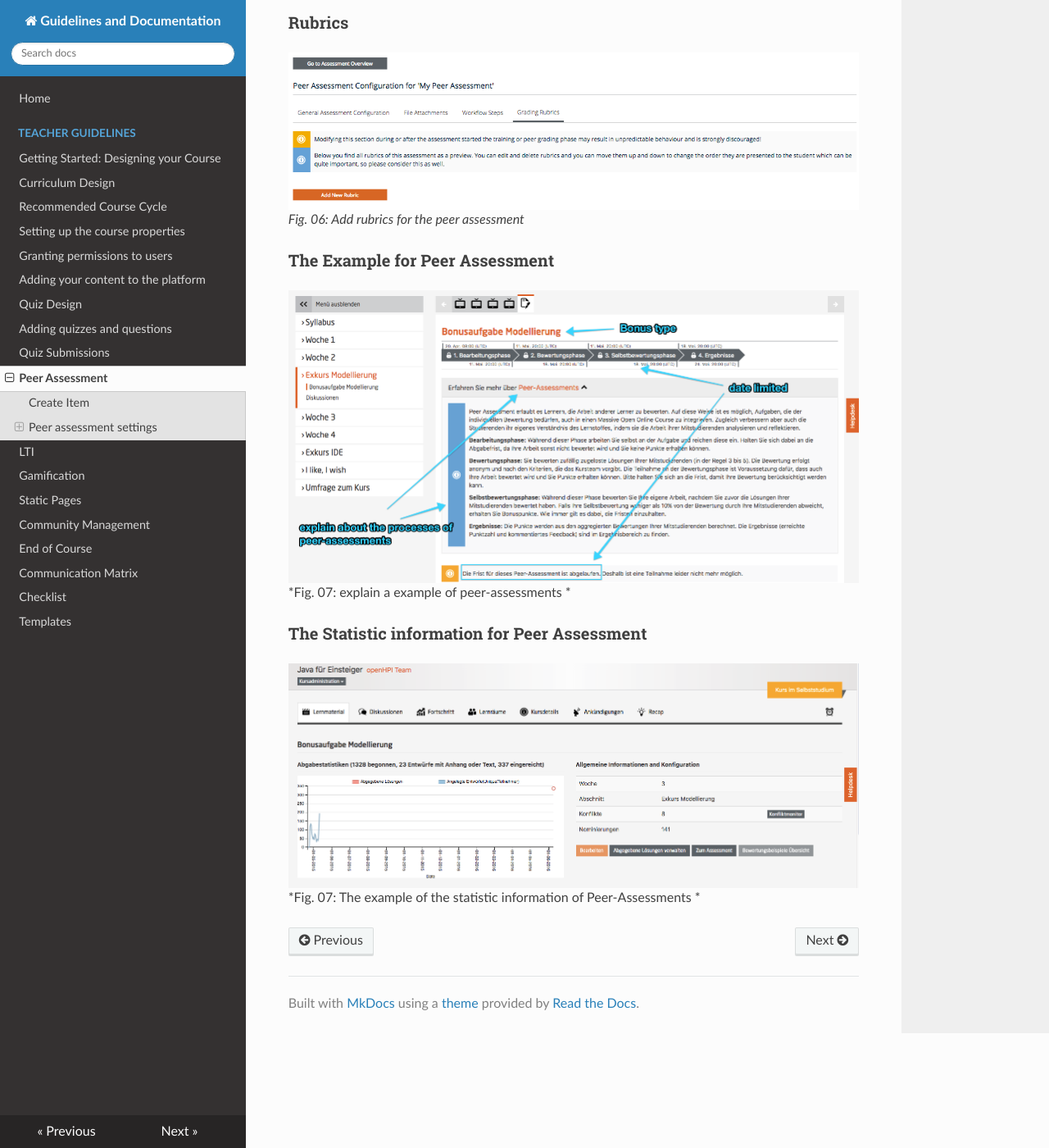
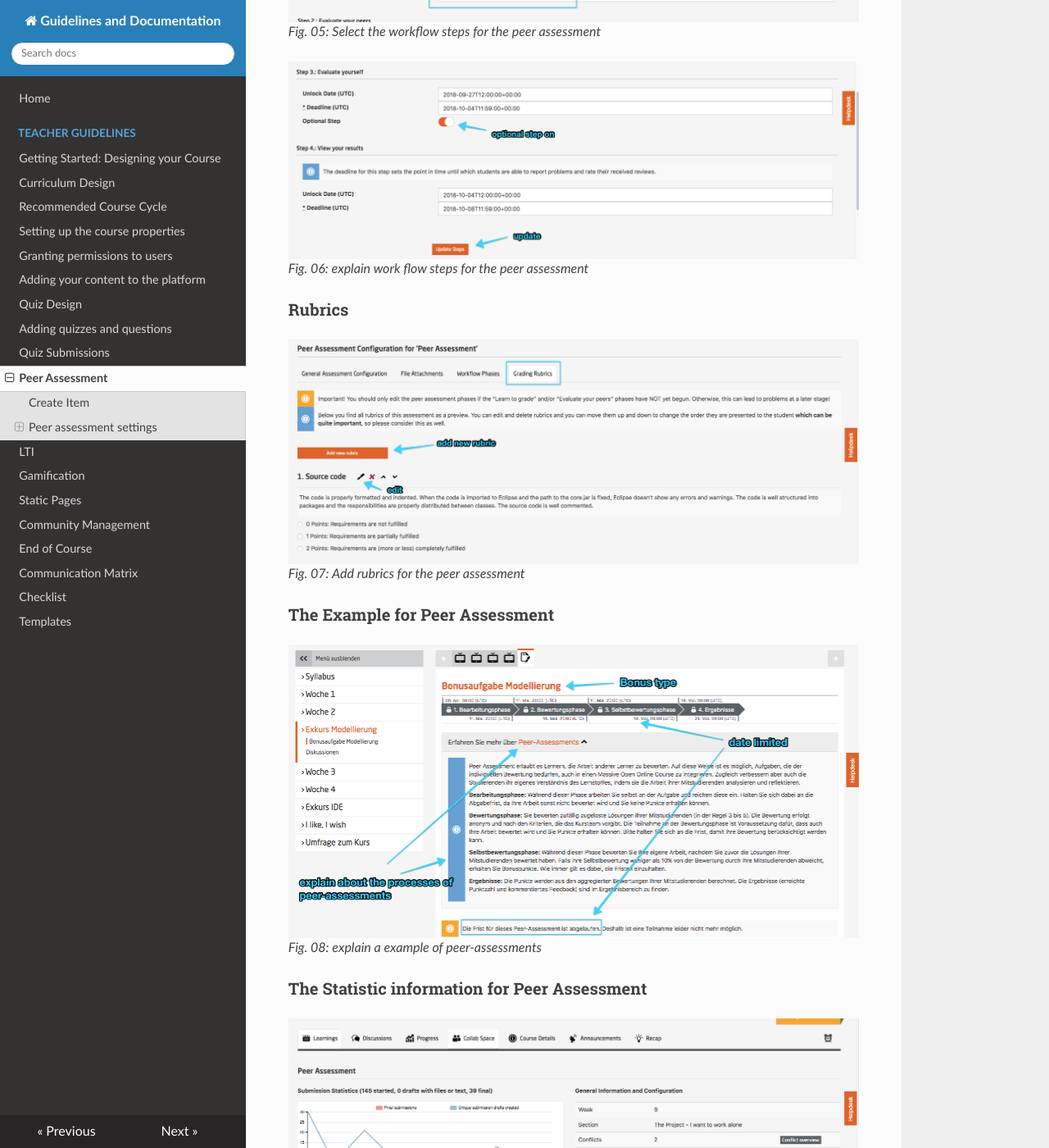
Before and after one commit to openHPI/TeachingTeamGuidelines, an MkDocs documentation site: the page built from docs/10_peer-assessment.md, in a window 1280 px wide and 1400 px high, scrolled down 3415 px. Shown: the whole window at 82% size. Built offline with MkDocs 1.6.1, drawn with Linux system fonts in a browser that asks for light colours; nearby versions of some CDN libraries; old or Windows-style settings are respelled for this version of MkDocs; some of the changed text lies outside the part shown.

Commit message:
edited documents 6,7,10,19

```diff
--- a/docs/10_peer-assessment.md
+++ b/docs/10_peer-assessment.md
@@ -49,20 +49,26 @@ Other than the other items, the peer assessment internals are not located under
 
 ### Workflow Steps
 
-![peer assessment workflow steps](img/10/pa_workflow_steps.png)
+![peer assessment workflow steps](img/10/workflow_phases_peer_assessment.png)
 *Fig. 05: Select the workflow steps for the peer assessment*
+
+![peer assessment rubrics](img/10/workflow_phases_peer_assessment2.png)
+*Fig. 06: explain work flow steps for the peer assessment*
 
 ### Rubrics
 
-![peer assessment rubrics](img/10/pa_rubrics.png)
-*Fig. 06: Add rubrics for the peer assessment*
+![peer assessment rubrics](img/10/grading_rubric_peer_assessment.png)
+*Fig. 07: Add rubrics for the peer assessment*
 
 
 ### The Example for Peer Assessment
+
+
+
 ![peer assessment rubrics](img/10/peer-assessment-explain.png)
-*Fig. 07: explain a example of peer-assessments *
+*Fig. 08: explain a example of peer-assessments*
 
 
 ### The Statistic information for Peer Assessment
-![peer assessment rubrics](img/10/statistic-information-peer-assessment.png)
-*Fig. 07: The example of the statistic information of Peer-Assessments *
+![peer assessment rubrics](img/10/peer_Assessment_1.png)
+*Fig. 09: The example of the statistic information of Peer-Assessments*
```
Also changed, not shown: docs/19_community-management.md (+2 -2 lines), docs/07_adding-quizzes-and-questions.md (line endings or trailing spaces), docs/img/10/grading_rubric_peer_assessment.png (added), docs/img/10/peer_Assessment_1.png (added), docs/img/10/peer_Assessment_2.png (added), docs/img/10/peer_assessment_3.png (added), docs/img/10/peer_assessment_5.png (added), docs/img/10/peer_assessment_6.png (added), docs/img/10/workflow_phases_peer_assessment.png (added), docs/img/10/workflow_phases_peer_assessment2.png (added), 1 other file.
